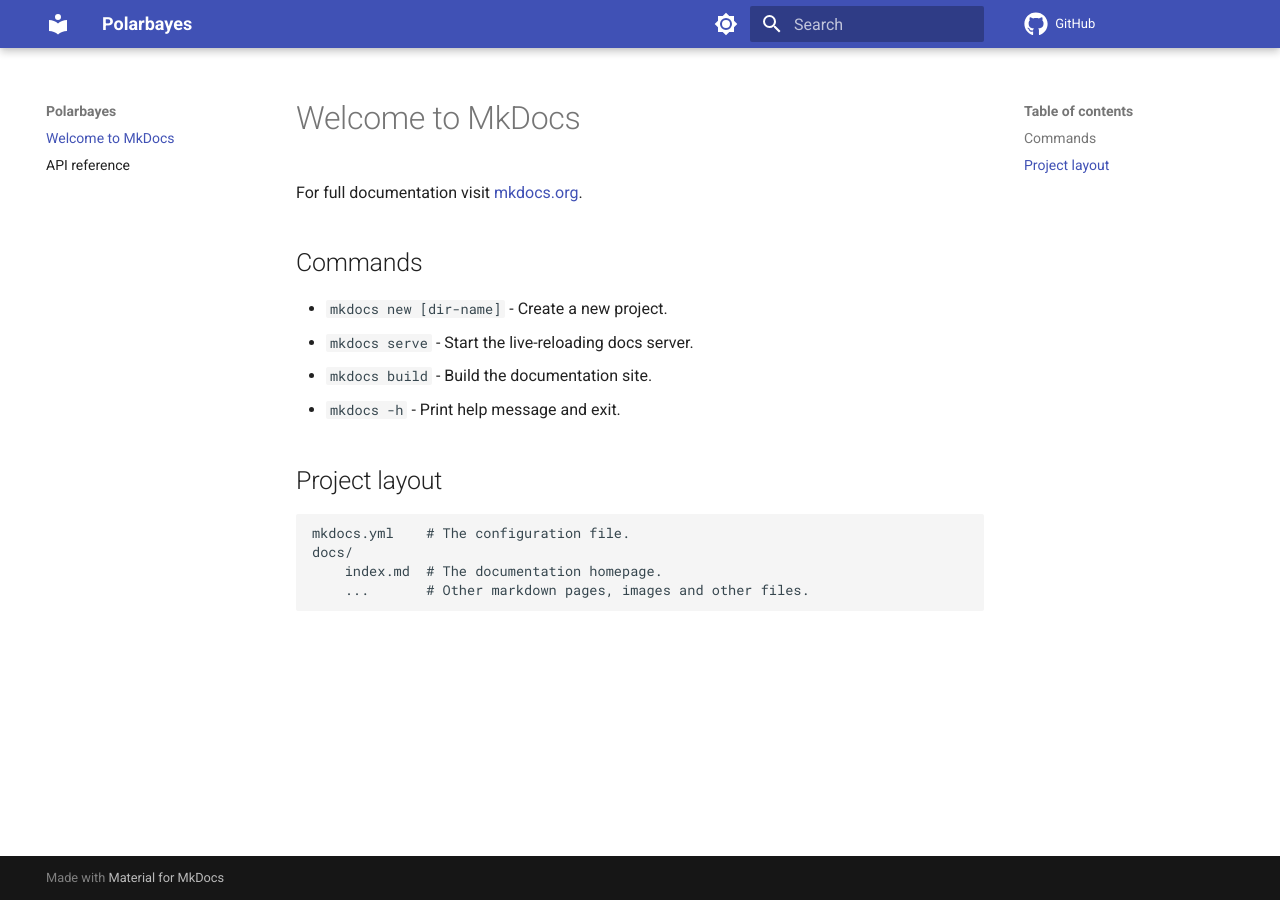
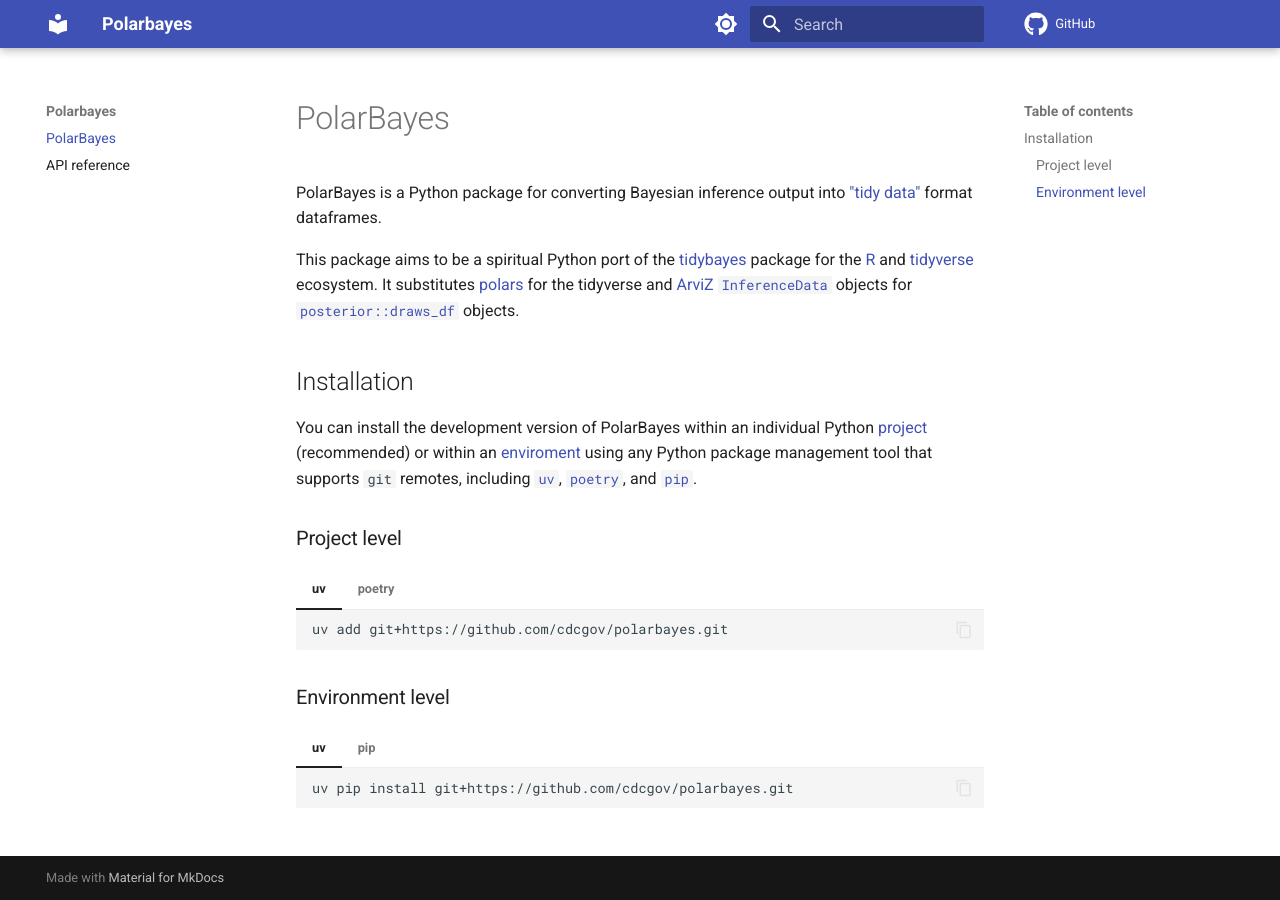
Before and after one commit to CDCgov/polarbayes, an MkDocs documentation site: the page built from docs/index.md, in a window 1280 px wide. Built offline with MkDocs 1.6.1 and Material for MkDocs 9.7.7, drawn with Linux system fonts in a browser that asks for light colours; comment, search, counter and statistics services are not loaded.

Commit message:
Add installation instructions and code copy and code tabs

````diff
--- a/docs/index.md
+++ b/docs/index.md
@@ -1,17 +1,35 @@
-# Welcome to MkDocs
+# PolarBayes
 
-For full documentation visit [mkdocs.org](https://www.mkdocs.org).
+PolarBayes is a Python package for converting Bayesian inference output into ["tidy data"](https://tidyr.tidyverse.org/articles/tidy-data.html) format dataframes.
 
-## Commands
+This package aims to be a spiritual Python port of the [tidybayes](https://mjskay.github.io/tidybayes/) package for the [R](https://www.r-project.org/) and [tidyverse](https://www.tidyverse.org/) ecosystem. It substitutes [polars](https://docs.pola.rs/user-guide/getting-started/) for the tidyverse and [ArviZ](https://python.arviz.org/en/stable/index.html) [`InferenceData`](https://python.arviz.org/en/stable/api/inference_data.html) objects for [`posterior::draws_df`](https://mc-stan.org/posterior/reference/draws_df.html) objects.
 
-* `mkdocs new [dir-name]` - Create a new project.
-* `mkdocs serve` - Start the live-reloading docs server.
-* `mkdocs build` - Build the documentation site.
-* `mkdocs -h` - Print help message and exit.
 
-## Project layout
+## Installation
+You can install the development version of PolarBayes within an individual Python [project](https://docs.astral.sh/uv/concepts/projects/) (recommended) or within an [enviroment](https://docs.astral.sh/uv/pip/environments/) using any Python package management tool that supports `git` remotes, including [`uv`](https://docs.astral.sh/uv/), [`poetry`](https://python-poetry.org/), and [`pip`](https://pip.pypa.io/en/stable/index.html).
 
-    mkdocs.yml    # The configuration file.
-    docs/
-        index.md  # The documentation homepage.
-        ...       # Other markdown pages, images and other files.
+### Project level
+=== "uv"
+
+    ```shell
+	uv add git+https://github.com/cdcgov/polarbayes.git
+    ```
+
+=== "poetry"
+
+    ```shell
+	poetry add git+https://github.com/cdcgov/polarbayes.git
+    ```
+
+### Environment level
+=== "uv"
+
+    ```shell
+	uv pip install git+https://github.com/cdcgov/polarbayes.git
+    ```
+
+=== "pip"
+
+    ```shell
+	pip install git+https://github.com/cdcgov/polarbayes.git
+    ```
--- a/mkdocs.yml
+++ b/mkdocs.yml
@@ -7,6 +7,7 @@ theme:
     repo: fontawesome/brands/github
   features:
     - content.tooltips
+    - content.code.copy
   palette:
     - scheme: default
       toggle:
@@ -42,3 +43,8 @@ plugins:
             - url: "https://numpy.org/doc/stable/objects.inv"
             - url: "https://python.arviz.org/en/stable/objects.inv"
       enable_inventory: true
+
+markdown_extensions:
+  - pymdownx.superfences
+  - pymdownx.tabbed:
+      alternate_style: true
````
Also changed, not shown: README.md (+16 -2 lines).
